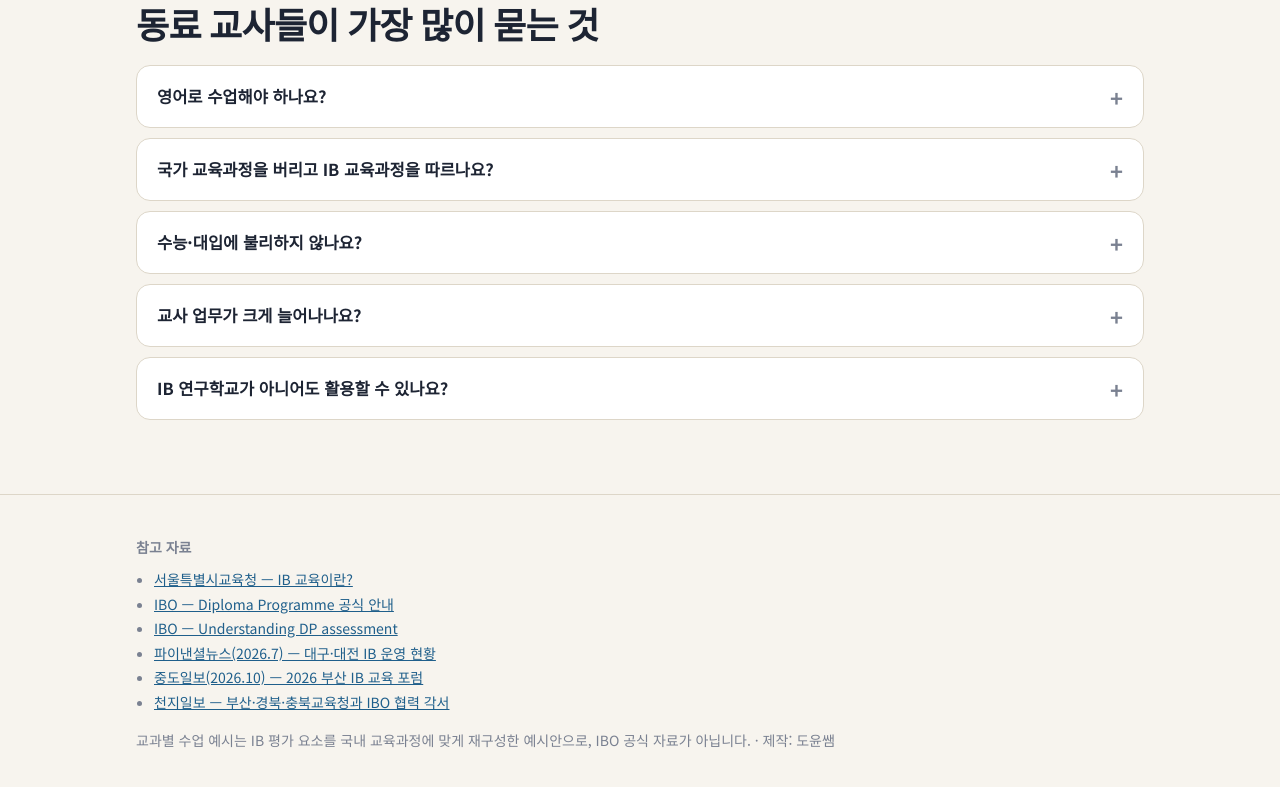
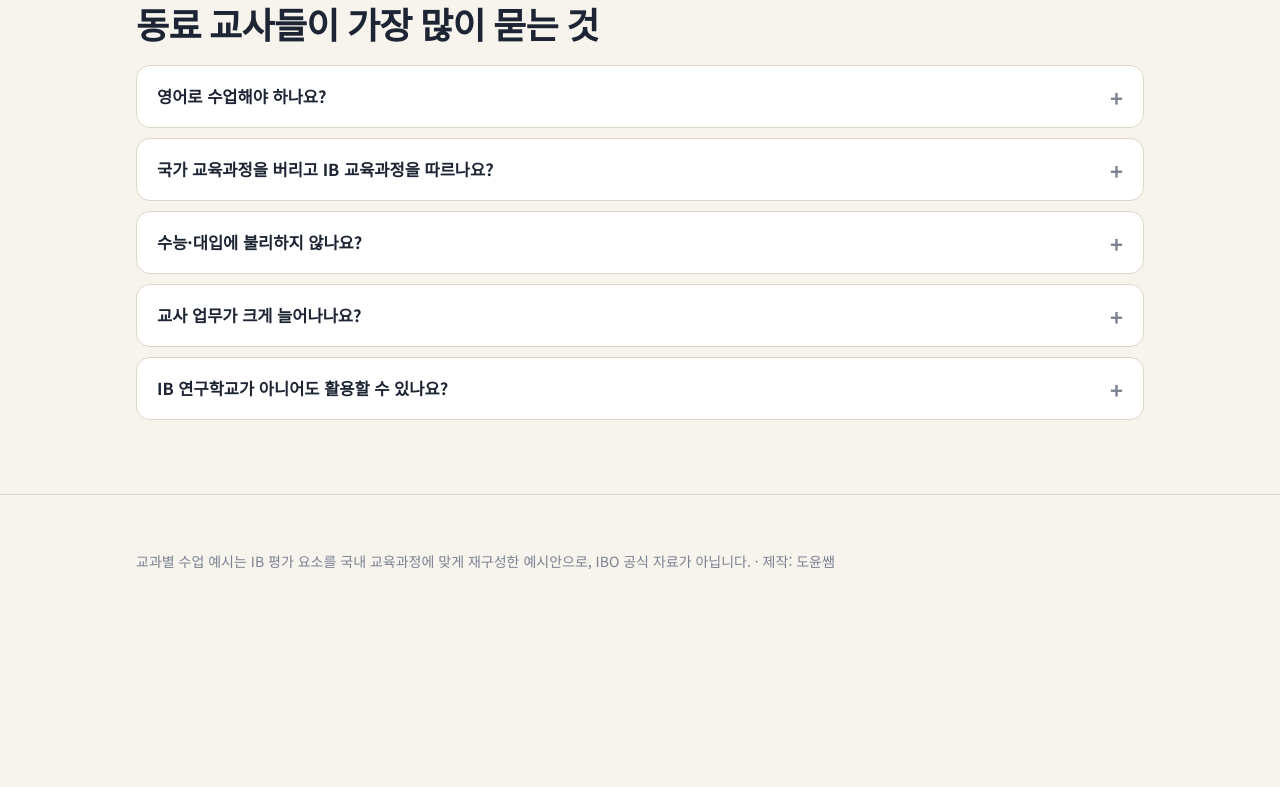
Before and after one commit to doyunssam/ib2026mh, a plain HTML site: page index.html in a window 1280 px wide. Shown: the part 8066-8853 px from the top of the page. After the commit the page ends 8713 px from the top, so only its background shows below. Drawn offline with Linux system fonts and the light colour scheme.

Commit message:
하단 참고 자료 삭제

```diff
--- a/index.html
+++ b/index.html
@@ -453,15 +453,6 @@ footer ul{padding-left:18px;margin:8px 0}
 
 <footer>
   <div class="wrap">
-    <b>참고 자료</b>
-    <ul>
-      <li><a href="https://www.sen.go.kr/www/eduinfo/ib/ib_1.jsp" target="_blank" rel="noopener">서울특별시교육청 — IB 교육이란?</a></li>
-      <li><a href="https://www.ibo.org/programmes/diploma-programme/" target="_blank" rel="noopener">IBO — Diploma Programme 공식 안내</a></li>
-      <li><a href="https://ibo.org/programmes/diploma-programme/assessment-and-exams/understanding-ib-assessment/" target="_blank" rel="noopener">IBO — Understanding DP assessment</a></li>
-      <li><a href="https://www.fnnews.com/news/202607091630245077" target="_blank" rel="noopener">파이낸셜뉴스(2026.7) — 대구·대전 IB 운영 현황</a></li>
-      <li><a href="https://www.joongdo.co.kr/web/view.php?key=20261021010006136" target="_blank" rel="noopener">중도일보(2026.10) — 2026 부산 IB 교육 포럼</a></li>
-      <li><a href="https://www.newscj.com/news/articleView.html?idxno=3158303" target="_blank" rel="noopener">천지일보 — 부산·경북·충북교육청과 IBO 협력 각서</a></li>
-    </ul>
     <p>교과별 수업 예시는 IB 평가 요소를 국내 교육과정에 맞게 재구성한 예시안으로, IBO 공식 자료가 아닙니다. · 제작: 도윤쌤</p>
   </div>
 </footer>
```
